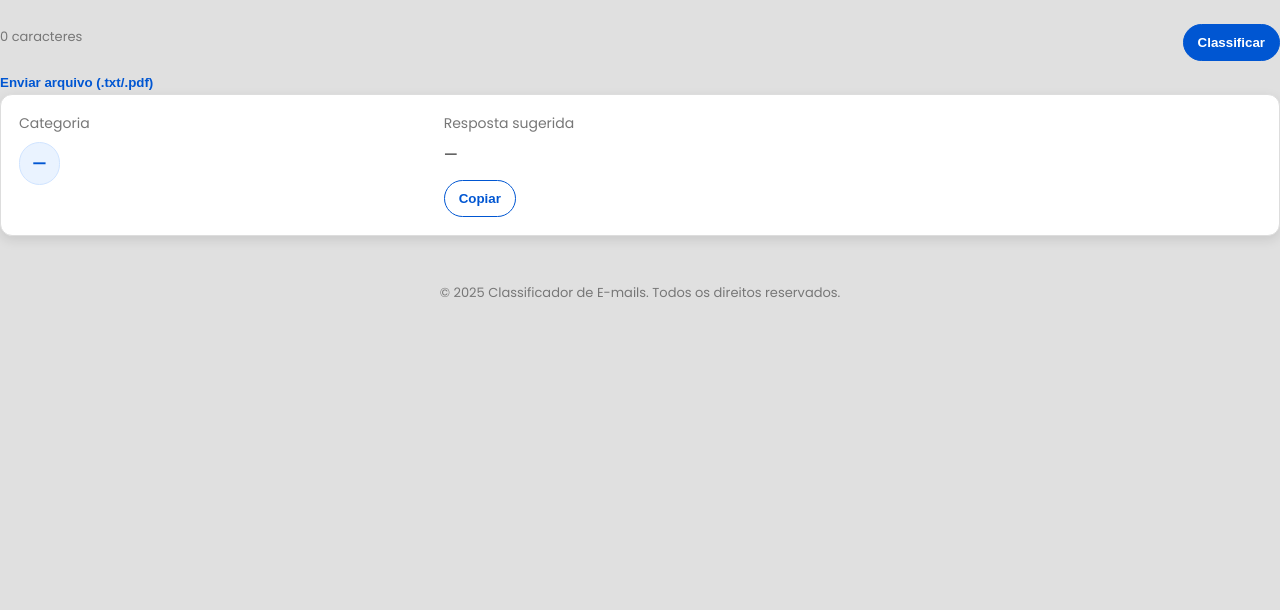
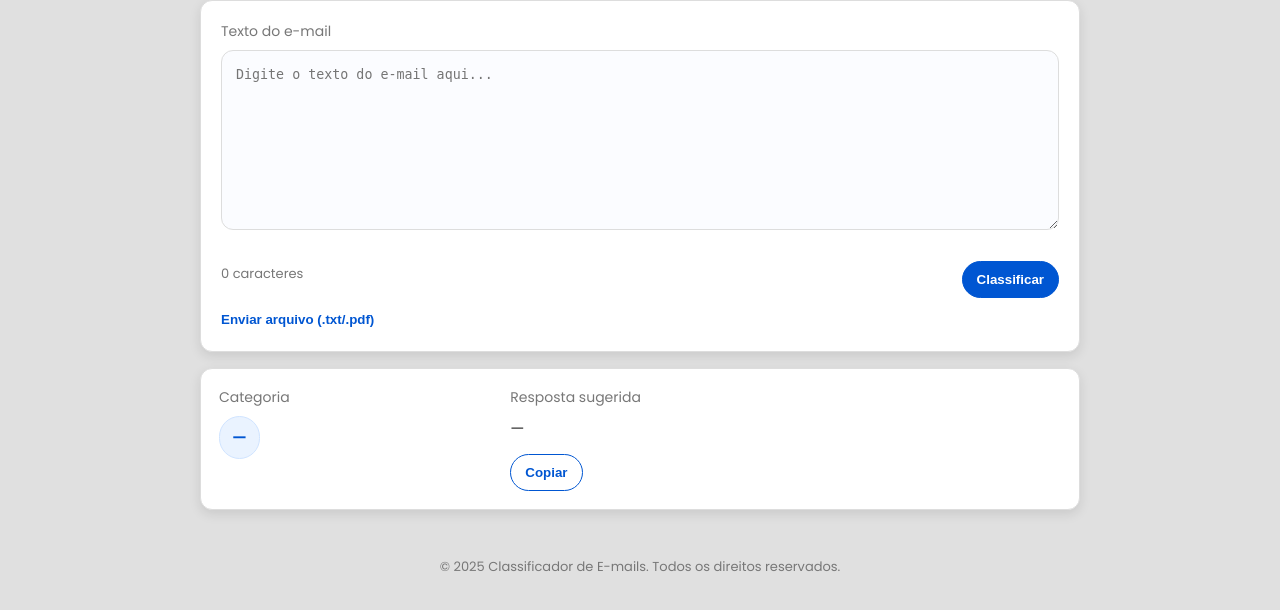
Before and after one commit to LuizBonato/email-classifier-app, a Flask app: page / in a window 1280 px wide. Shown: the part 116-726 px from the top of the page. Run offline with Flask 3, Linux system fonts and the light colour scheme.

Commit message:
Update index.html

```diff
--- a/backend/templates/index.html
+++ b/backend/templates/index.html
@@ -24,6 +24,12 @@
       <h1 class="hero-title">Classificador de E-mails</h1>
     </div>
   </header>
+
+  <main class="container">
+    <section class="card">
+      <label for="email-texto" class="label">Texto do e-mail</label>
+      <textarea id="email-texto" class="textarea" placeholder="Digite o texto do e-mail aqui..."></textarea>
+
       <div class="row between">
         <span class="muted small" id="char-count">0 caracteres</span>
         <div class="row gap8">
```
